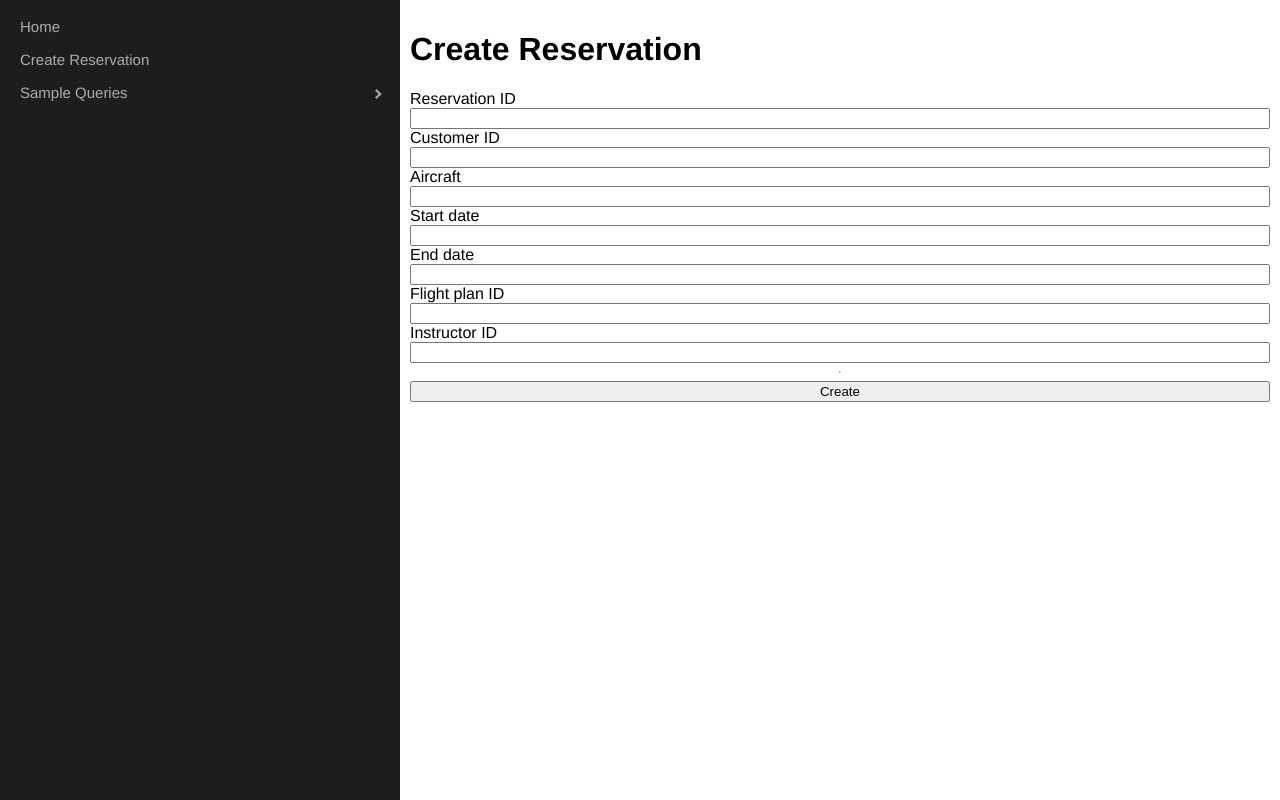
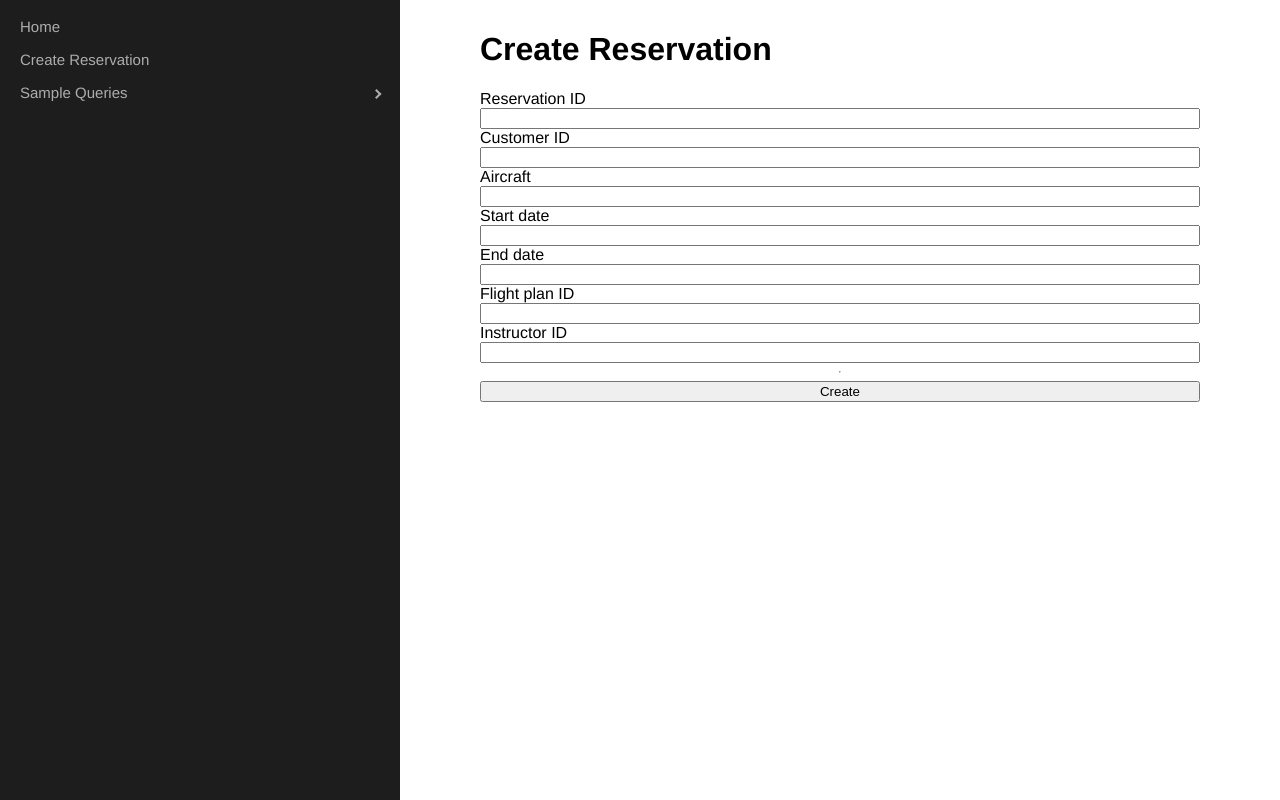
Before and after one commit to Kevinjchang98/CS5021-Project-React, a React (Create React App) app in the folder client/: page /reservation in a window 1280 px wide. Built offline with nearby package versions, Linux system fonts and the light colour scheme.

Commit message:
add larger side margins to content

```diff
--- a/client/src/App.css
+++ b/client/src/App.css
@@ -11,20 +11,20 @@ body {
 }
 
 .Home {
-	margin: 10px;
+	margin: 10px 80px 10px 80px;
 	display: flex;
 	flex-direction: column;
 }
 
 .Reservation {
-	margin: 10px;
+	margin: 10px 80px 10px 80px;
 	display: flex;
 	flex-direction: column;
 	justify-content: center;
 }
 
 .AircraftRecommendation {
-	margin: 10px;
+	margin: 10px 80px 10px 80px;
 	display: flex;
 	flex-direction: column;
 	justify-content: center;
@@ -35,7 +35,7 @@ body {
 }
 
 .GetQueryBody {
-	margin: 10px;
+	margin: 10px 80px 10px 80px;
 	display: flex;
 	flex-direction: column;
 	justify-content: center;
```
